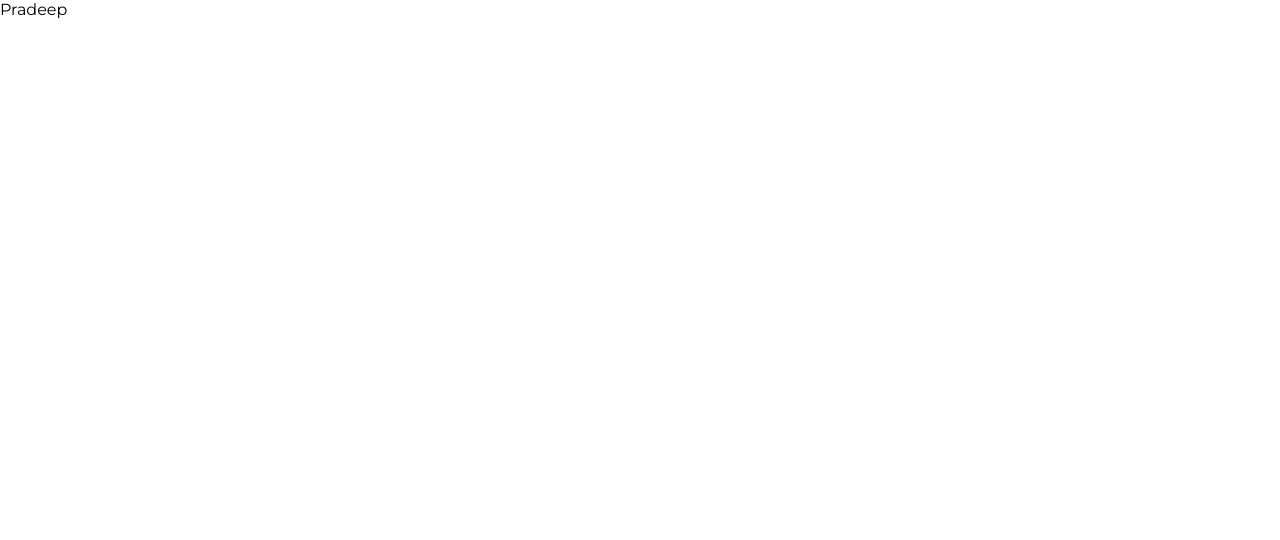
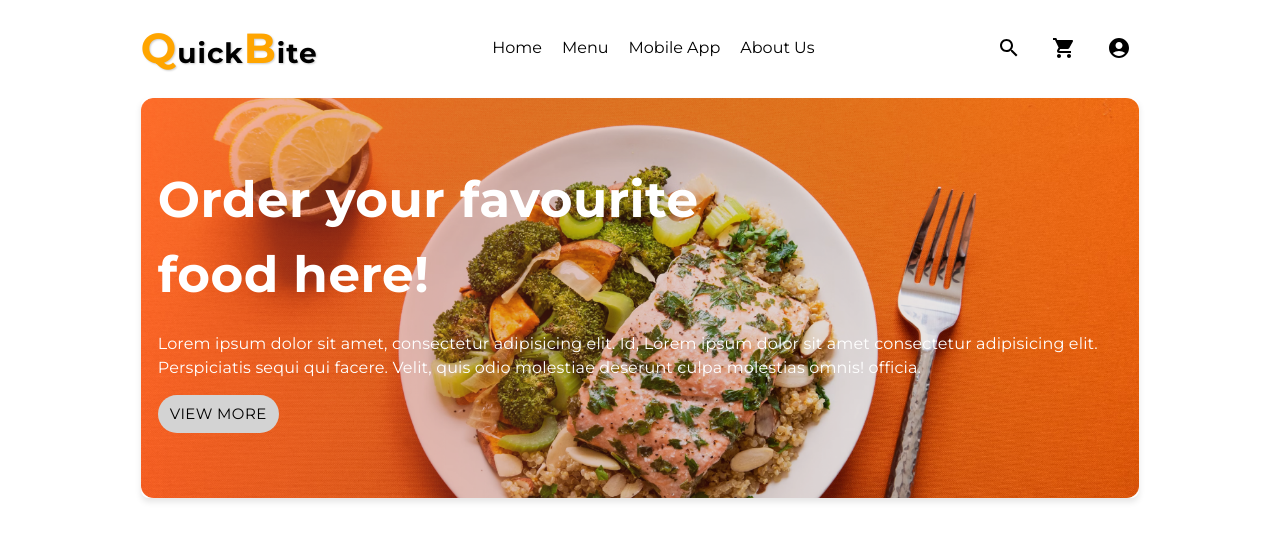
Before and after one commit to pradeep-lumel/food-delivery-app, a React (Vite) app in the folder frontend/: page / in a window 1280 px wide. Shown: the top 540 px of the page. Built offline with nearby package versions, Linux system fonts and the light colour scheme.

Commit message:
partially completed UI

```diff
--- a/frontend/index.html
+++ b/frontend/index.html
@@ -2,9 +2,9 @@
 <html lang="en">
   <head>
     <meta charset="UTF-8" />
-    <link rel="icon" type="image/svg+xml" href="/vite.svg" />
+    <link rel="icon" type="image/svg+xml" href="/Food_images//assets/food_7.png" />
     <meta name="viewport" content="width=device-width, initial-scale=1.0" />
-    <title>Food delivery</title>
+    <title>QuickBite</title>
     <link href="https://fonts.googleapis.com/css2?family=Montserrat:wght@400;700&display=swap" rel="stylesheet">
 
   </head>
--- a/frontend/src/App.jsx
+++ b/frontend/src/App.jsx
@@ -1,12 +1,16 @@
-import './App.css'
+import React from 'react';
+import { Container } from '@mui/material';
+import './App.css';
+import Navbar from './components/Navbar';
+import { Home } from './pages/Home';
 
 function App() {
-
   return (
-    <>
-      Pradeep
-    </>
-  )
+    <Container sx={{padding:{sm:'1% 2%',md:'1% 6%'}}}>
+      <Navbar />
+      <Home/>
+    </Container>
+  );
 }
 
-export default App
+export default App;
--- /dev/null
+++ b/frontend/src/components/Navbar.jsx
@@ -0,0 +1,89 @@
+import React from 'react';
+import { Box, Container, Typography, IconButton, styled } from '@mui/material';
+import SearchIcon from '@mui/icons-material/Search';
+import ShoppingCartIcon from '@mui/icons-material/ShoppingCart';
+import AccountCircleIcon from '@mui/icons-material/AccountCircle';
+
+const MenuContainer = styled(Box)(({ theme }) => ({
+    display: 'flex',
+    listStyle: 'none',
+    gap: '20px',
+    '& li': {
+      fontFamily: 'Montserrat, sans-serif',
+      fontSize: '16px',
+      cursor: 'pointer',
+      '&:hover': {
+        color: theme.palette.primary.main,
+      },
+    },
+    [theme.breakpoints.down('sm')]: {
+      display: 'none',
+    },
+    [theme.breakpoints.up('md')]: {
+      display: 'flex',
+    },
+}));
+
+const HeaderSpan = styled('span')(({ theme }) => ({
+    color: 'orange',
+    fontWeight: 'bold',
+    fontSize: '1.5em',
+}));
+
+const IconContainer = styled(Box)(({ theme }) => ({
+    display: 'flex',
+    alignItems: 'center',
+    gap: '3px',
+    [theme.breakpoints.up('md')]: {
+      gap: '15px',
+    },
+}));
+
+const Navbar = () => {
+  return (
+    <Container sx={{
+        display: 'flex',
+        alignItems: 'center',
+        justifyContent: 'space-between',
+        padding: '10px 0',
+    }}>
+        <Typography
+      sx={{
+        fontWeight: 'bold',
+        color: 'black',
+        fontSize: {
+          xs: '20px',
+          sm: '24px',
+          md: '28px',
+        },
+        letterSpacing: '1px',
+        textShadow: '1px 1px 2px rgba(0,0,0,0.2)',
+        fontFamily: 'Montserrat, sans-serif',
+        lineHeight: '1.2',
+      }}>
+          <HeaderSpan>Q</HeaderSpan>uick<HeaderSpan>B</HeaderSpan>ite
+        </Typography>
+
+        <MenuContainer component="ul">
+            <li>Home</li>
+            <li>Menu</li>
+            <li>Mobile App</li>
+            <li>About Us</li>
+        </MenuContainer>
+
+        <IconContainer>
+            <IconButton color="inherit">
+              <SearchIcon />
+            </IconButton>
+            <IconButton color="inherit">
+              <ShoppingCartIcon />
+            </IconButton>
+            <IconButton color="inherit">
+              <AccountCircleIcon />
+            </IconButton>
+        </IconContainer>
+    </Container>
+  );
+}
+
+export default Navbar;
--- /dev/null
+++ b/frontend/src/pages/Home.jsx
@@ -0,0 +1,97 @@
+import { Box, Container, styled, Button, Typography, Stack } from '@mui/material';
+import React from 'react';
+
+const OverlayContainer = styled(Box)(({ theme }) => ({
+  position: 'absolute',
+  top: '0',
+  left: '2%',
+  width: '100%',
+  height: '100%',
+  display: 'flex',
+  flexDirection: 'column',
+  alignItems: 'flex-start',
+  justifyContent: 'center',
+  padding: '0 10px',
+  boxSizing: 'border-box',
+}));
+
+const OverlayText = styled(Typography)(({ theme }) => ({
+  color: 'white',
+  fontWeight: '700',
+  fontSize: '50px',
+  fontFamily: 'Montserrat, sans-serif',
+  padding: '10px',
+  borderRadius: '8px',
+  maxWidth: '80%',
+  [theme.breakpoints.down('md')]: {
+    fontSize: '20px',
+  },
+}));
+
+const OverlaySpan = styled(Typography)(({ theme }) => ({
+  display: 'none',
+  color: 'white',
+  fontFamily: 'Montserrat, sans-serif',
+  fontSize: '16px',
+  marginTop: '10px',
+  marginLeft:'10px',
+  [theme.breakpoints.up('md')]: {
+    display: 'block',
+  },
+}));
+
+const OverlayButton = styled(Button)(({ theme }) => ({
+    marginTop: '15px',
+    borderRadius: '20px',
+    backgroundColor: 'lightgray',
+    marginLeft:'10px',
+    color: 'black',
+    fontFamily: 'Montserrat, sans-serif',
+    fontSize: '14px',
+    padding: '8px 16px',
+    [theme.breakpoints.up('md')]: {
+      fontSize: '15px',
+      padding: '6px 12px',
+    },
+    [theme.breakpoints.down('sm')]: {
+      fontSize: '10px',
+      padding: '2px 6px',
+    },
+    '&:hover': {
+      backgroundColor: 'gray',
+    },
+  }));
+
+
+
+export const Home = () => {
+  return (
+    <Stack>
+    <Container sx={{ position: 'relative', padding: '0' }}>
+      <Box
+        component="img"
+        src="/Food_images/assets/header_img.png"
+        alt="title_img"
+        sx={{
+            width: '100%',
+            height: {
+                xs: '180px',
+                md: '400px',
+            },
+            marginTop: '15px',
+            borderRadius: '8px',
+            boxShadow: '0px 4px 6px rgba(0,0,0,0.1)',
+        }}
+        />
+      <OverlayContainer>
+        <OverlayText>
+          Order your favourite <br /> food here!
+        </OverlayText>
+        <OverlaySpan>Lorem ipsum dolor sit amet, consectetur adipisicing elit. Id, Lorem ipsum dolor sit amet consectetur adipisicing elit. Perspiciatis sequi qui facere. Velit, quis odio molestiae deserunt culpa molestias omnis!  officia.</OverlaySpan>
+        <OverlayButton>View more</OverlayButton>
+      </OverlayContainer>
+    </Container>
+    {/* todo */}
+    </Stack>
+  );
+};
```
